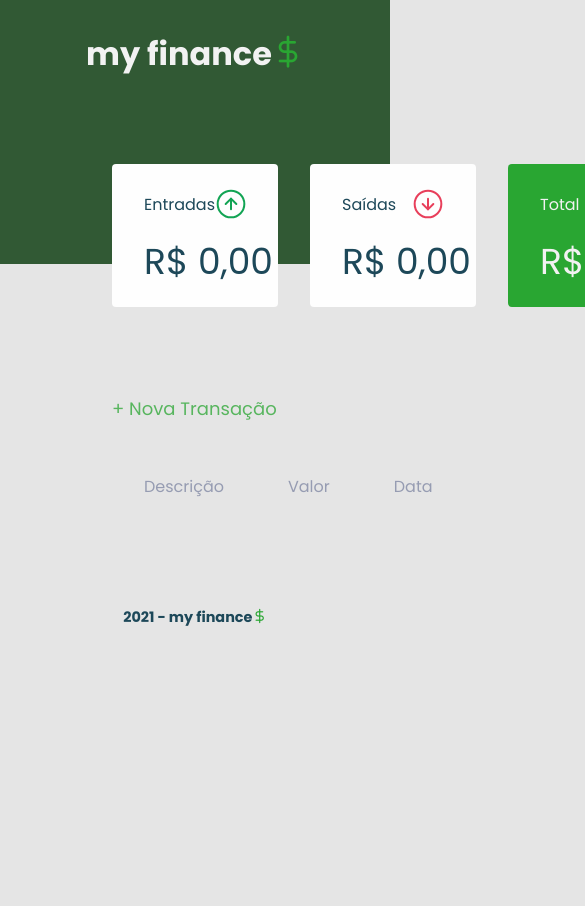
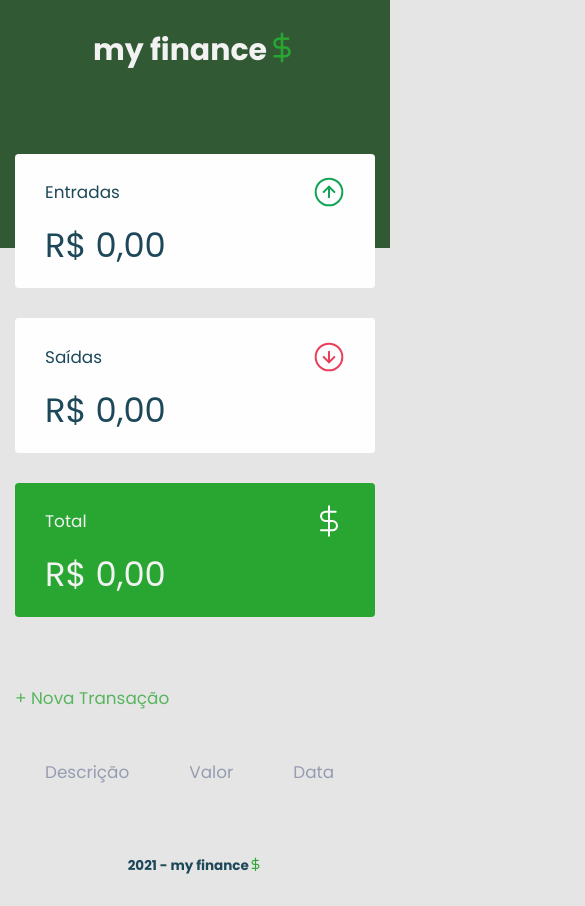
Before and after one commit to Matheus-Pazinati/my-finances, a plain HTML site: page index.html in a window 390 px wide. Shown: the top 906 px of the page, 585 px wide, since content can reach past the window. Before the commit the page ends 844 px from the top, so only its background shows below. Drawn offline with Linux system fonts and the light colour scheme; files whose address does not match are found by name.

Commit message:
Aplicando responsividade para celulares e tablets

```diff
--- a/assets/css/style.css
+++ b/assets/css/style.css
@@ -51,6 +51,7 @@ header {
   padding: 0 7rem 4rem 7rem;
   gap: 2rem;
   margin-top: -6.25rem;
+  justify-content: center;
 }
 .balance-card {
   background: #FEFEFE;
@@ -60,7 +61,7 @@ header {
   color: var(--color-text);
 }
 .balance-card-title {
-  font-size: 1rem;
+  font-size: 1.125rem;
   font-weight: 400;
   margin-bottom: 0.875rem;
   display: flex;
@@ -104,7 +105,7 @@ div.balance-card-negative {
 .transactions-table thead {
   color: var(--color-text-option);
   font-weight: 400;
-  font-size: 1rem;
+  font-size: 1.125rem;
 }
 .transactions-table thead tr th {
   padding: 1.25rem 2rem;
@@ -115,7 +116,7 @@ div.balance-card-negative {
 }
 .transactions-table tbody {
   background: #FEFEFE;
-  font-size: 1rem;
+  font-size: 1.125rem;
   font-weight: 400;
 }
 .transactions-table tbody tr {
@@ -234,7 +235,6 @@ td.expense {
   color: #FEFEFE;
 }
 
-
 /* ==== FOOTER ==========================================*/
 footer {
   text-align: center;
@@ -244,3 +244,38 @@ footer {
 .footer-logo {
   color: var(--color-text);
 }
+
+/* ==== RESPONSIVIDADE ==========================================*/
+@media (max-width: 480px) {
+  html, body {
+    font-size: 93.75%;
+  }
+  .balance {
+    flex-direction: column;
+    padding: 0 1rem 3rem 1rem;
+  }
+  .transactions {
+    padding: 0 1rem 3rem;
+  }
+  .transactions-table {
+    display: block;
+    overflow-x: auto;
+  }
+}
+
+@media (min-width: 481px) and (max-width: 992px) {
+  html, body {
+    font-size: 93.75%;
+  }
+  .balance {
+    justify-content: center;
+    padding: 0 1rem 2rem;
+    gap: 1.5rem;
+  }
+  .balance-card {
+    padding: 1.5rem 1rem 1.125rem;
+  }
+  .transactions {
+    padding: 0 1rem 2rem;
+  }
+}
```
